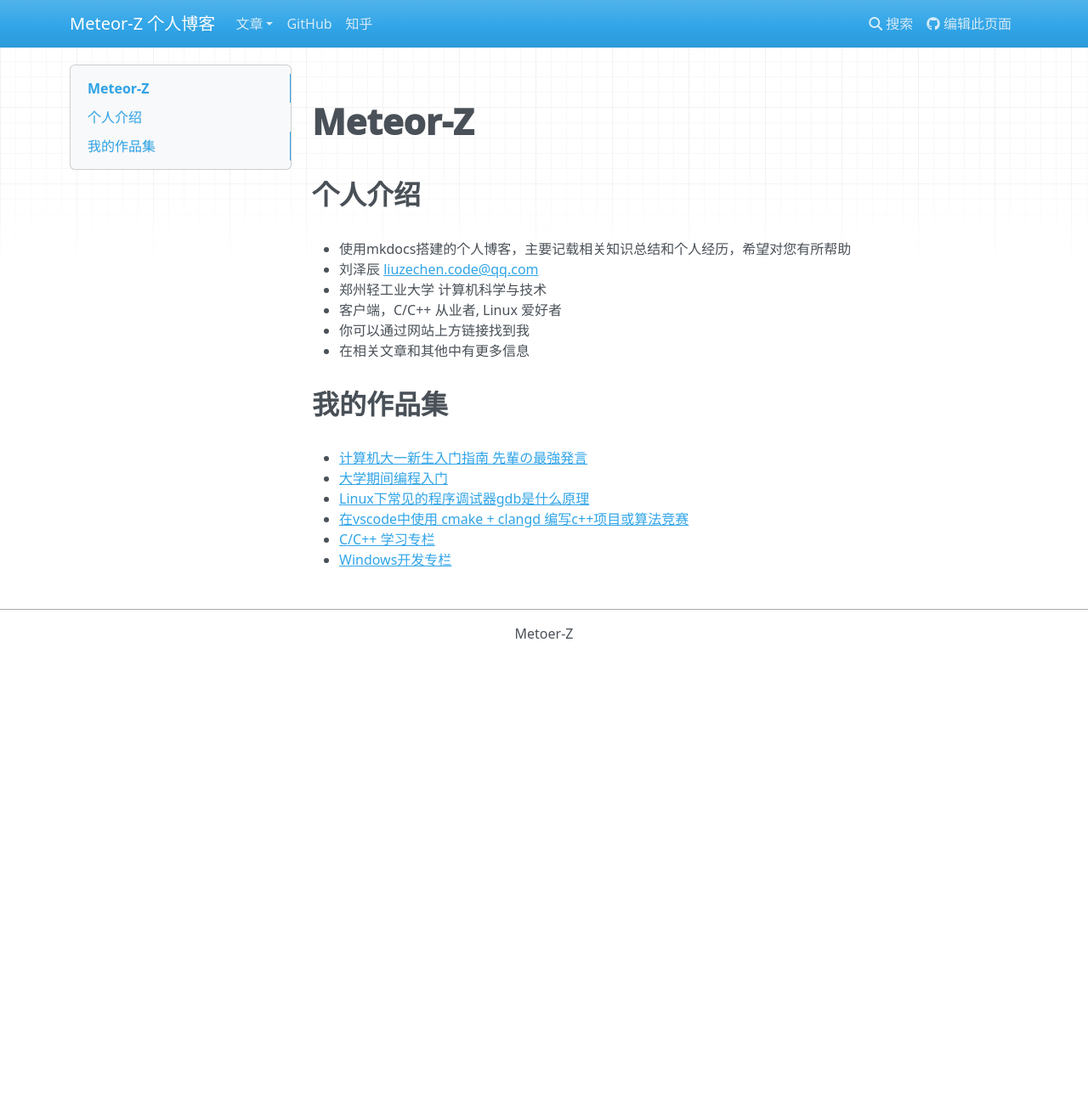
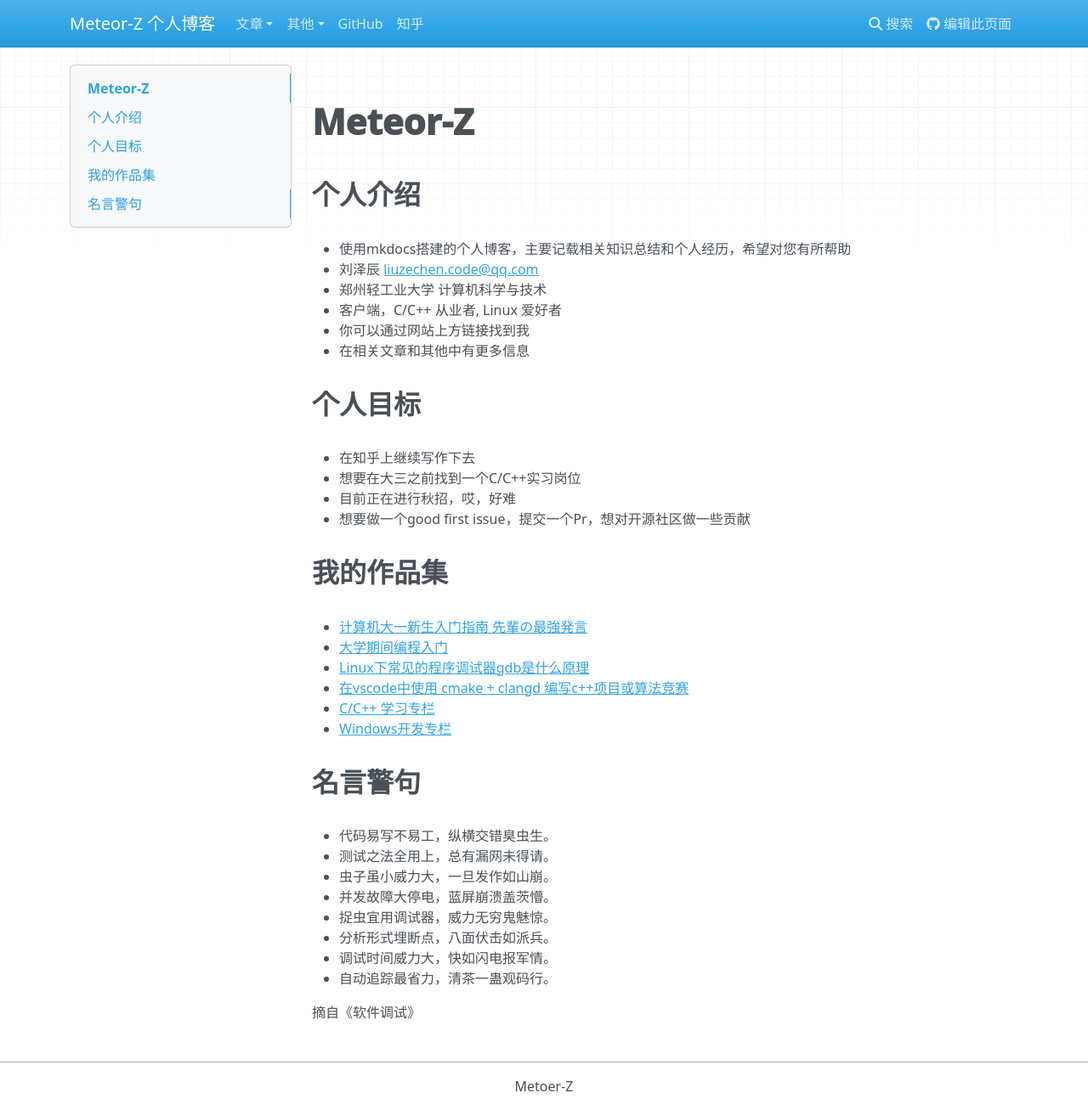
Before and after one commit to Meteor-Z/Meteor-Z.github.io, an MkDocs documentation site: the page built from docs/index.md, in a window 1280 px wide and 1307 px high. Shown: the whole window at 85% size. Built offline with MkDocs 1.6.1, drawn with Linux system fonts in a browser that asks for light colours; nearby versions of some CDN libraries; a script that is not in the unit is left out.

Commit message:
doc: uodate post

```diff
--- a/docs/index.md
+++ b/docs/index.md
@@ -9,6 +9,13 @@
 - 你可以通过网站上方链接找到我
 - 在相关文章和其他中有更多信息
 
+## 个人目标
+
+- 在知乎上继续写作下去
+- 想要在大三之前找到一个C/C++实习岗位
+- 目前正在进行秋招，哎，好难
+- 想要做一个good first issue，提交一个Pr，想对开源社区做一些贡献
+
 ## 我的作品集
 
 - [计算机大一新生入门指南 先輩の最強発言](https://zhuanlan.zhihu.com/p/712654833)
@@ -17,3 +24,16 @@
 - [在vscode中使用 cmake + clangd 编写c++项目或算法竞赛](https://zhuanlan.zhihu.com/p/673706131)
 - [C/C++ 学习专栏](https://www.zhihu.com/column/c_1820853519055454208)
 - [Windows开发专栏](https://www.zhihu.com/column/c_1815799297058418689)
+
+## 名言警句
+
+- 代码易写不易工，纵横交错臭虫生。
+- 测试之法全用上，总有漏网未得请。
+- 虫子虽小威力大，一旦发作如山崩。
+- 并发故障大停电，蓝屏崩溃盖茨懵。
+- 捉虫宜用调试器，威力无穷鬼魅惊。
+- 分析形式埋断点，八面伏击如派兵。
+- 调试时间威力大，快如闪电报军情。
+- 自动追踪最省力，清茶一蛊观码行。
+
+摘自《软件调试》
--- a/mkdocs.yml
+++ b/mkdocs.yml
@@ -6,10 +6,13 @@ repo_url: https://github.com/Meteor-Z/Meteor-Z.github.io
 site_url: http://liuzechen.top
 nav:
   - 文章:
-    - Summarize.md
-    - ClientBible.md
-    - SoftwareList.md
-    # - interview.md 还是隐藏了比较好
+    - summarize.md
+    - software_list.md
+    - network_problem.md
+    - lecture.md
+  - 其他:
+    # - interview.md
+    - client_bible.md
   - GitHub: https://github.com/Meteor-Z
   - 知乎: https://www.zhihu.com/people/newlzc
 plugins:
```
Also changed, not shown: docs/about.md (deleted, +0 -4 lines), docs/client_bible.md (renamed from docs/ClientBible.md, +1 -1 lines), docs/interview.md (+1 -1 lines), docs/lecture.md (added, +15 -0 lines), docs/network_problem.md (added, +23 -0 lines), docs/software_list.md (renamed from docs/SoftwareList.md).
